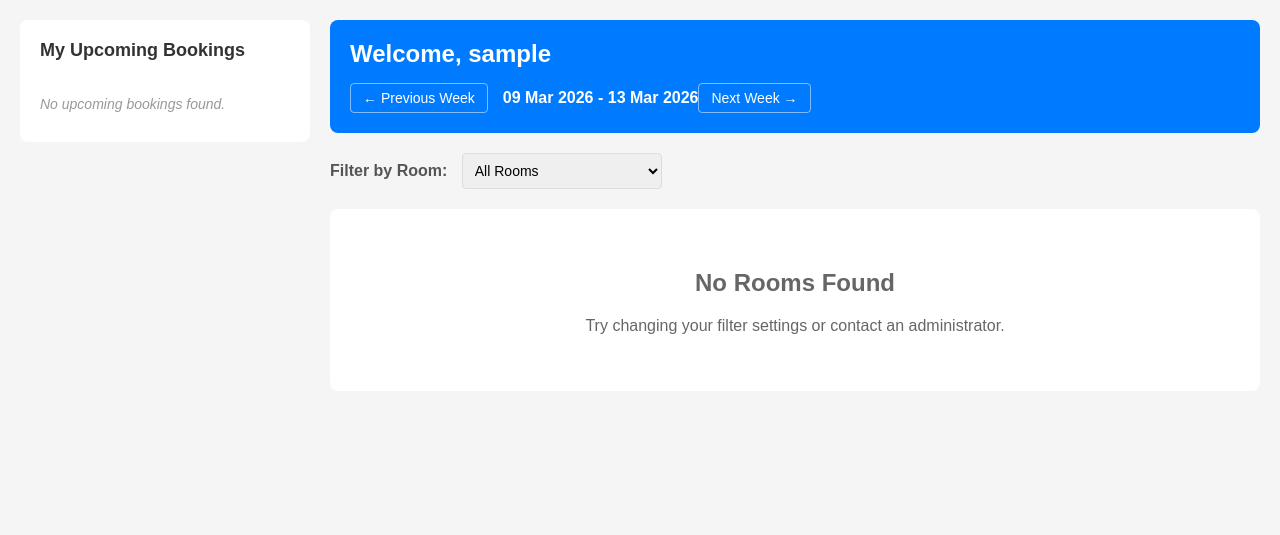
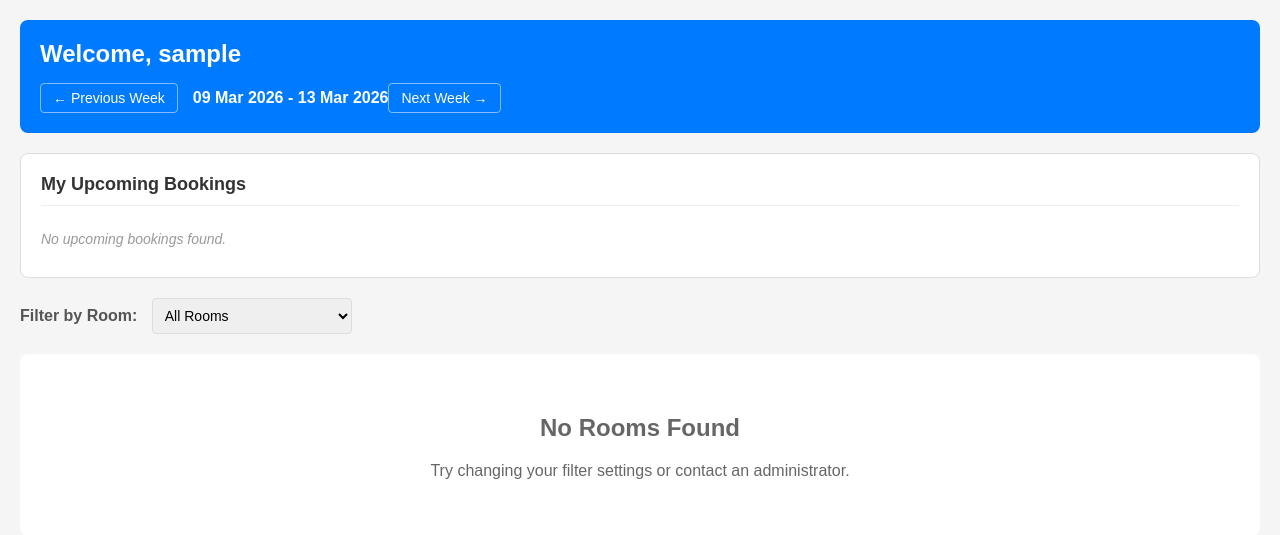
Before and after one commit to momoszz/roomradar-nea, a Django app: page /dashboard/teacher/ in a window 1280 px wide. Shown: the top 535 px of the page. Run offline with Django 4.2, Linux system fonts and the light colour scheme; the visitor is signed in with stand-in values (Sample User, id 1); data comes from the database, SQL or seed files in the repository; data that the repository does not hold is empty.

Commit message:
style: update upcoming bookings layout
- Move 'Upcoming Bookings' section from sidebar to full-width section under the welcome header.
- Add light grey border to the upcoming section.
- Remove flex layout from body.
- Maintain clean, flat design style.

Co-authored-by: momoszz <232233042+momoszz@users.noreply.github.com>

```diff
--- a/roomradar/bookings/templates/teacherDashboard.html
+++ b/roomradar/bookings/templates/teacherDashboard.html
@@ -4,33 +4,37 @@
 <head>
     <title>Teacher Dashboard - RoomRadar</title>
     <style>
-        body {font-family: Arial, sans-serif; margin: 20px; background: #f5f5f5; display: flex;}
-        /* sidebar styling */
-        .sidebar {width: 250px; background: white; padding: 20px; border-radius: 8px; margin-right: 20px; height: fit-content;}
-        .sidebar h2 {font-size: 18px; margin-top: 0; padding-bottom: 10px; color: #333;}
-        .upcoming-list {list-style: none; padding: 0; margin: 0;}
-        .upcoming-item {padding: 10px 0; font-size: 14px;}
-        .upcoming-date {font-weight: bold; color: #333;}
-        .upcoming-details {color: #666; margin-top: 4px; font-size: 13px;}
-        .empty-list {color: #999; font-style: italic; padding: 10px 0; font-size: 14px;}
+        body {font-family: Arial, sans-serif; margin: 20px; background: #f5f5f5;}
 
-        /* main content styling */
-        .main-content {flex: 1;}
+        /* header styling */
         .header {background: #007bff; color: white; padding: 20px; border-radius: 8px; margin-bottom: 20px;}
         h1 {margin: 0; font-size: 24px;}
         .week-nav {margin-top: 15px; display: flex; align-items: center;}
         .week-btn {color: white; text-decoration: none; padding: 6px 12px; border: 1px solid rgba(255,255,255,0.5); border-radius: 4px; font-size: 14px; margin-right: 15px;}
         .week-info {font-size: 16px; font-weight: bold;}
 
+        /* upcoming bookings styling (moved to top) */
+        .upcoming-section {background: white; padding: 20px; border-radius: 8px; margin-bottom: 20px; border: 1px solid #ddd;}
+        .upcoming-section h2 {font-size: 18px; margin-top: 0; padding-bottom: 10px; color: #333; border-bottom: 1px solid #eee;}
+        .upcoming-list {list-style: none; padding: 0; margin: 0;}
+        .upcoming-item {padding: 10px 0; border-bottom: 1px solid #eee; font-size: 14px;}
+        .upcoming-item:last-child {border-bottom: none;}
+        .upcoming-date {font-weight: bold; color: #333;}
+        .upcoming-details {color: #666; margin-top: 4px; font-size: 13px;}
+        .empty-list {color: #999; font-style: italic; padding: 10px 0; font-size: 14px;}
+
+        /* filter styling */
         .filter-section {margin-bottom: 20px; display: flex; align-items: center;}
         .filter-section label {font-weight: bold; margin-right: 10px; color: #555;}
         select {padding: 8px; border-radius: 4px; border: 1px solid #ddd; font-size: 14px; min-width: 200px;}
 
+        /* room styling */
         .room-section {background: white; padding: 20px; border-radius: 8px; margin-bottom: 20px;}
         .room-header {padding-bottom: 10px; margin-bottom: 15px;}
         .room-name {font-size: 20px; font-weight: bold; color: #333;}
         .room-details {color: #666; font-size: 13px; margin-top: 5px;}
 
+        /* table styling */
         table {width: 100%; border-collapse: collapse; margin-top: 10px;}
         th {background: #f8f9fa; padding: 12px 8px; text-align: center; border: 1px solid #dee2e6; font-weight: 600; font-size: 14px;}
         td {padding: 0; text-align: center; border: 1px solid #dee2e6; height: 50px; font-size: 14px;}
@@ -50,7 +54,16 @@
     </style>
 </head>
 <body>
-    <div class='sidebar'>
+    <div class='header'>
+        <h1>Welcome, {{ username }}</h1>
+        <div class='week-nav'>
+            <a href='?offset={{ prevOffset }}{% if currentRoomId %}&room={{ currentRoomId }}{% endif %}' class='week-btn'>&larr; Previous Week</a>
+            <span class='week-info'>{{ weekStart|date:'d M Y' }} - {{ weekEnd|date:'d M Y' }}</span>
+            <a href='?offset={{ nextOffset }}{% if currentRoomId %}&room={{ currentRoomId }}{% endif %}' class='week-btn'>Next Week &rarr;</a>
+        </div>
+    </div>
+
+    <div class='upcoming-section'>
         <h2>My Upcoming Bookings</h2>
         {% if upcomingBookings %}
             <ul class='upcoming-list'>
@@ -64,16 +77,6 @@
         {% else %}
             <div class='empty-list'>No upcoming bookings found.</div>
         {% endif %}
-    </div>
-
-    <div class='main-content'>
-        <div class='header'>
-            <h1>Welcome, {{ username }}</h1>
-            <div class='week-nav'>
-                <a href='?offset={{ prevOffset }}{% if currentRoomId %}&room={{ currentRoomId }}{% endif %}' class='week-btn'>&larr; Previous Week</a>
-                <span class='week-info'>{{ weekStart|date:'d M Y' }} - {{ weekEnd|date:'d M Y' }}</span>
-                <a href='?offset={{ nextOffset }}{% if currentRoomId %}&room={{ currentRoomId }}{% endif %}' class='week-btn'>Next Week &rarr;</a>
-            </div>
     </div>
 
     <div class='filter-section'>
@@ -145,6 +148,5 @@
             <p>Try changing your filter settings or contact an administrator.</p>
         </div>
     {% endif %}
-    </div>
 </body>
 </html>
```
Lines whose indentation alone changed are shown as unchanged.
